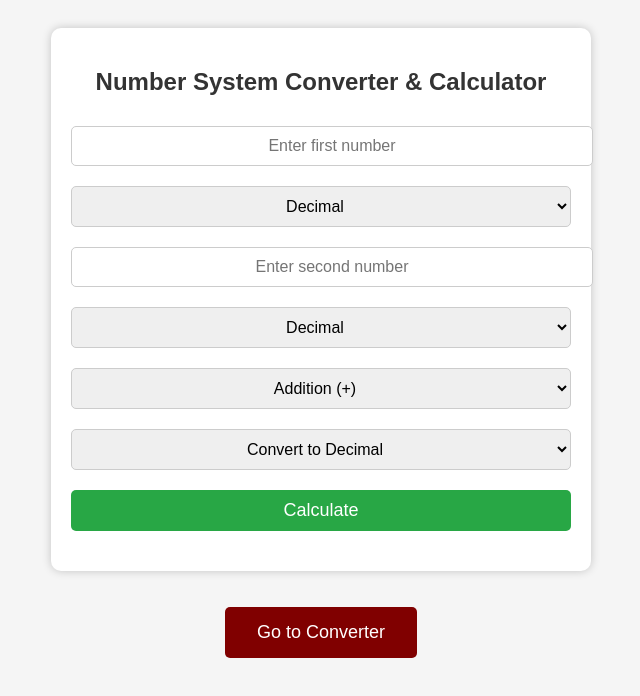
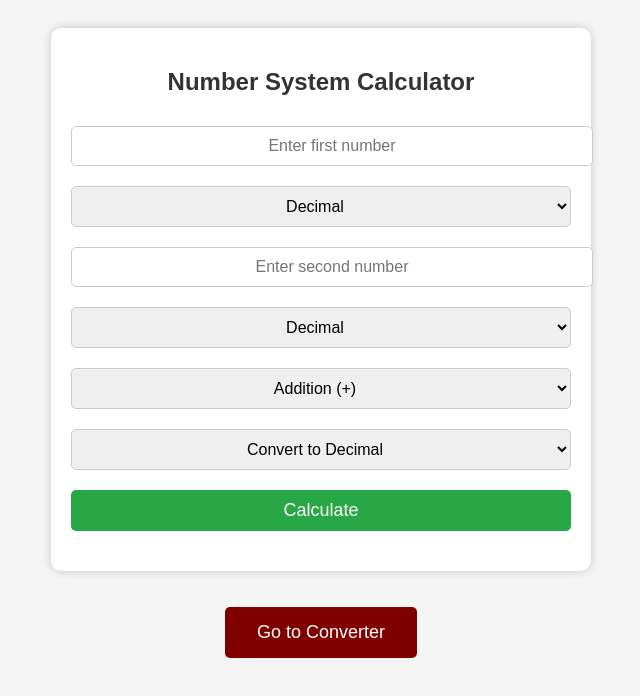
Before and after one commit to shoui05/number-system-converter, a plain HTML site: page example.html in a window 1280 px wide. Shown: the whole page, without its empty margins (319-959 px from the left). Drawn offline with Linux system fonts and the light colour scheme.

Commit message:
Update example.html

```diff
--- a/example.html
+++ b/example.html
@@ -72,7 +72,7 @@
 <body>
 
     <div class="container">
-        <h2>Number System Converter & Calculator</h2>
+        <h2>Number System Calculator</h2>
 
         <input type="text" id="num1" placeholder="Enter first number">
         <select id="base1">
```
